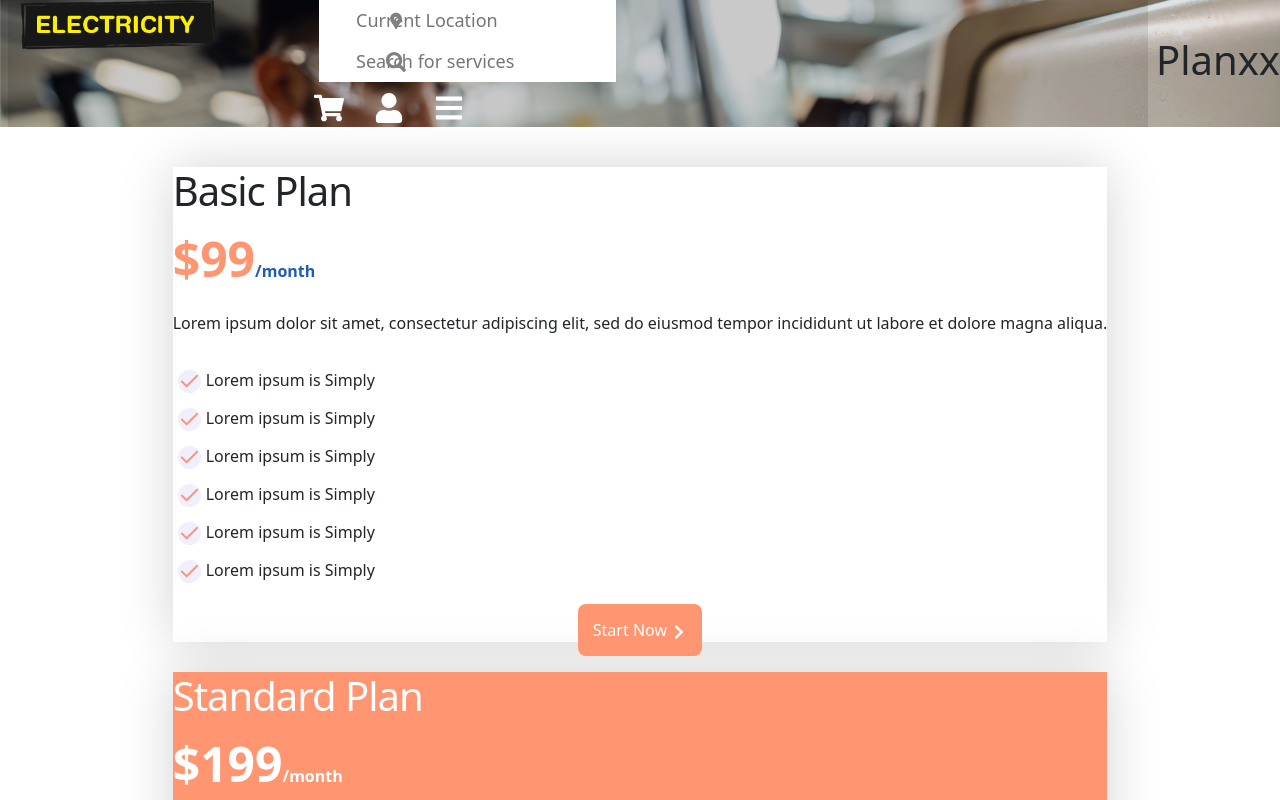
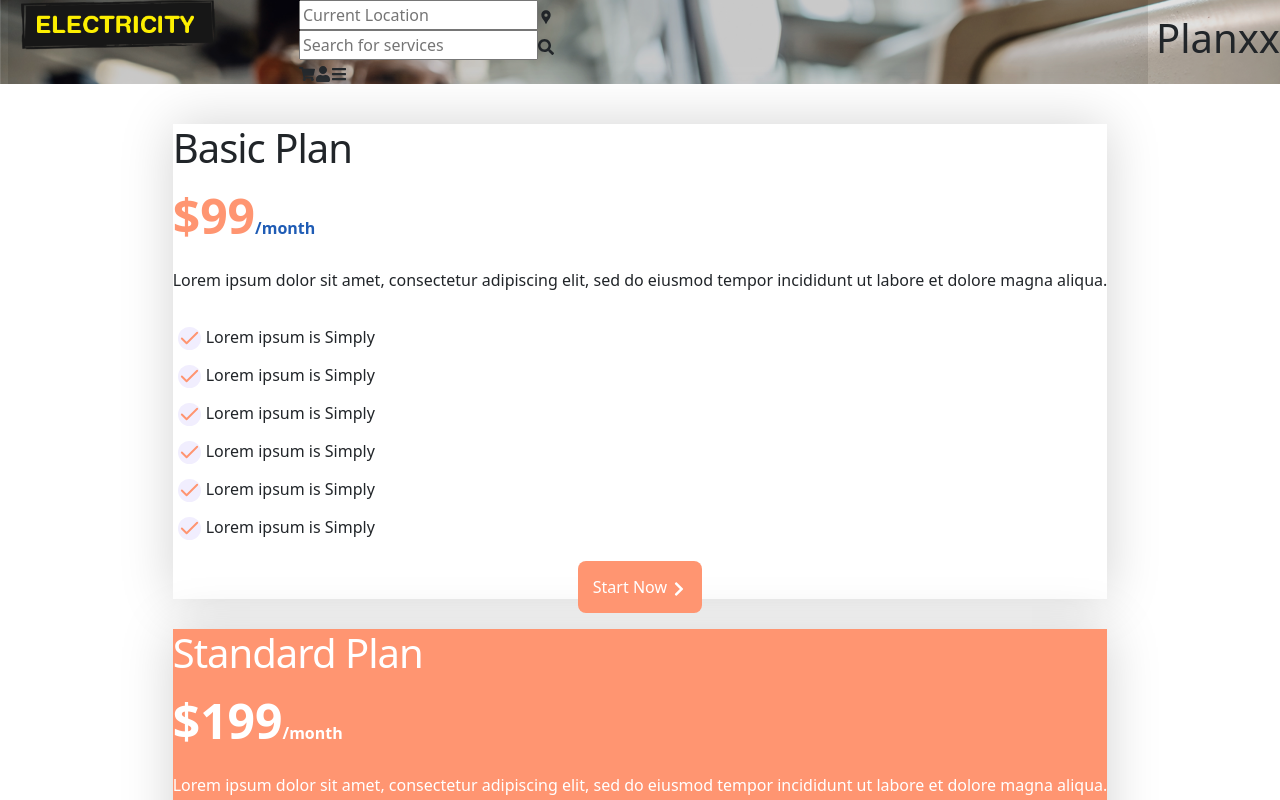
Before and after one commit to piyushNextupgrad/electricitySudhanshuUser, a Next.js app: page /plan in a window 1280 px wide. Shown: the top 800 px of the page. Built offline with nearby package versions, Linux system fonts and the light colour scheme.

Commit message:
Update navbar.jsx
search section add class

```diff
--- a/src/components/navbar.jsx
+++ b/src/components/navbar.jsx
@@ -10,15 +10,15 @@ const Navbar = () => {
             <Link href="/"><Image src="/services/logo.png" height={50} width={200} alt="img" /></Link>
         </div>
         <div className={'{style.section1_NavSearch} col-xxl-9 col-xl-9 col-lg-9'} >
-            <div className={style.section1_NavSearchbox}>
+            <div className={'{style.section1_NavSearchbox} col-xxl-5 col-xl-5 col-lg-5'} >
                 <input type="search" placeholder="Current Location" />
                 <MdLocationPin />
             </div>
-            <div className={style.section1_NavSearchbox}>
+            <div className={'{style.section1_NavSearchbox} col-xxl-5 col-xl-5 col-lg-5'} >
                 <input type="search" placeholder="Search for services" />
                 <FaSearch />
             </div>
-            <div className={style.section1_NavIcons}>
+            <div className={'{style.section1_NavIcons} col-xxl-2 col-xl-2 col-lg-2'} >
                 <FaShoppingCart />
                 <FaUser />
                 <FaBars />
```
